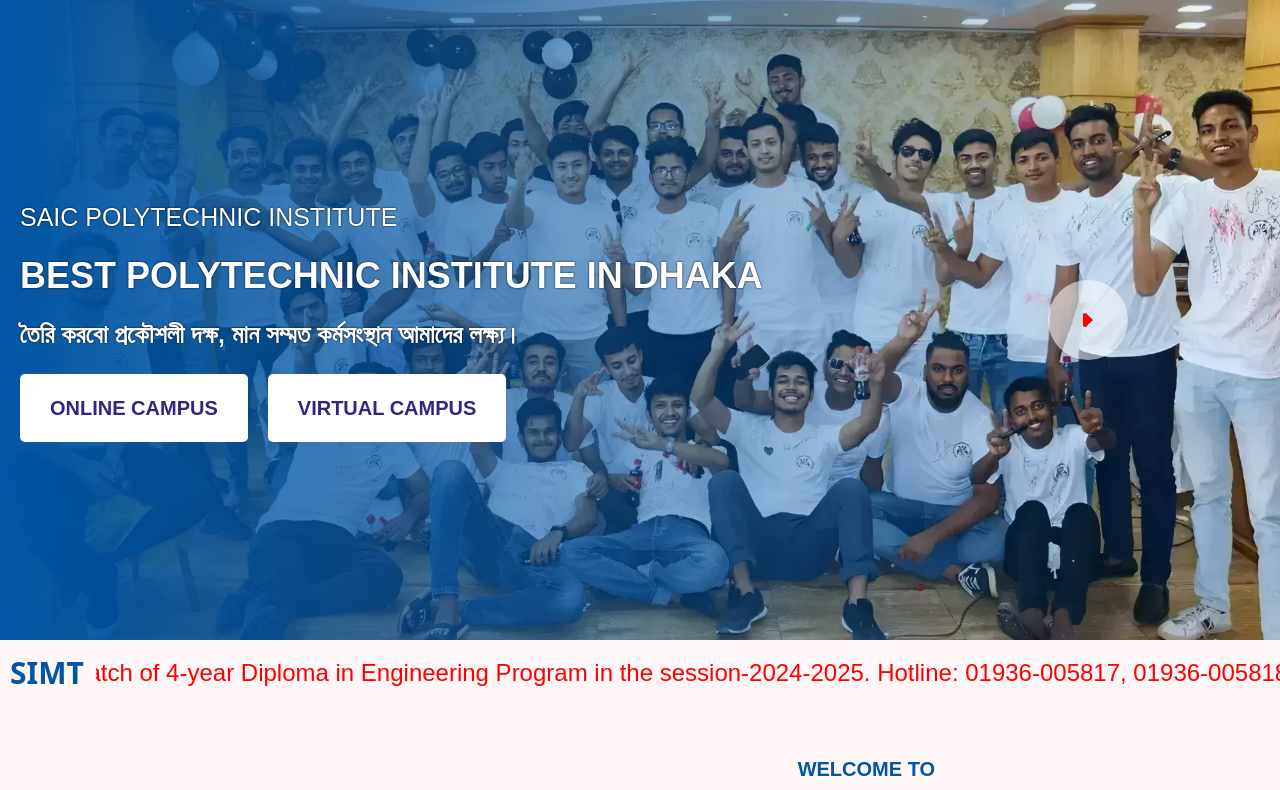
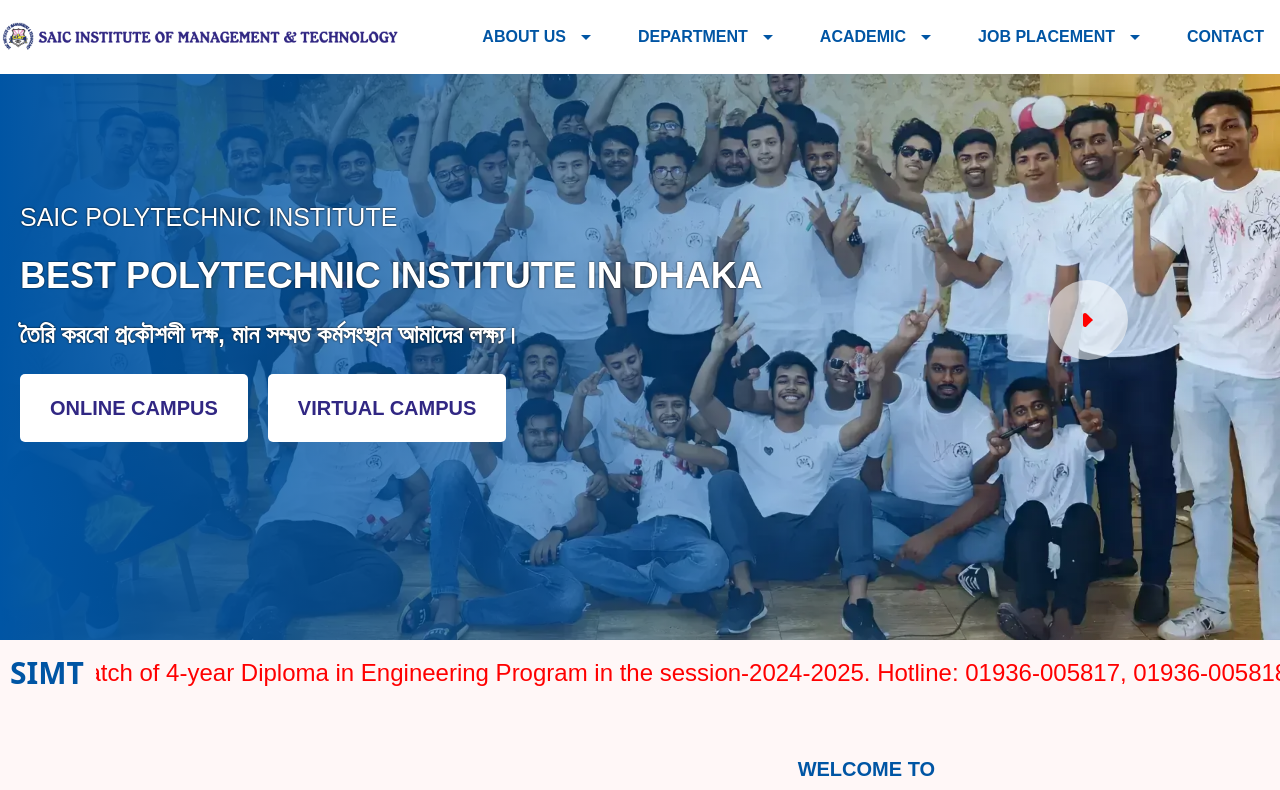
Before and after one commit to rockydey077/education-project, a Next.js app: page / in a window 1280 px wide. Shown: the top 790 px of the page. Built offline with nearby package versions, Linux system fonts and the light colour scheme; a web font is replaced by a local one.

Commit message:
dropdown complete for dashtop

```diff
--- a/src/app/layout.js
+++ b/src/app/layout.js
@@ -1,3 +1,4 @@
+import Navbar from "@/components/Shared/Navbar";
 import "./globals.css";
 import Footer from "@/components/Shared/Footer";
 
@@ -10,6 +11,7 @@
   return (
     <html lang="en">
       <body className={``}>
+        <Navbar />
         <section>{children}</section>
         <Footer />
       </body>
--- a/src/components/HomeComponents/Banner.jsx
+++ b/src/components/HomeComponents/Banner.jsx
@@ -19,7 +19,7 @@
           </h3>
           <div className="space-x-5">
             <button className="relative overflow-hidden px-[30px] py-5 rounded-[5px] text-xl font-semibold uppercase text-[#312783] hover:text-white delay-50 duration-300 bg-white border-none focus:outline-none group">
-              <span className="relative z-50">Online Campus</span>
+              <span className="relative z-10">Online Campus</span>
               <span className="absolute inset-0 bg-[#0055A4] transition-transform duration-300 ease-out transform translate-x-full group-hover:translate-x-0"></span>
             </button>
             <button className="relative overflow-hidden px-[30px] py-5 rounded-[5px] text-xl font-semibold uppercase text-[#312783] hover:text-white delay-50 duration-300 bg-white border-none focus:outline-none group">
--- /dev/null
+++ b/src/components/Shared/Navbar.jsx
@@ -0,0 +1,137 @@
+"use client";
+import React, { useState } from "react";
+import styles from "./Navbar.module.css";
+import logo from "../../../public/assets/SIMT-web-logo-50x600-1.png";
+import Image from "next/image";
+import Link from "next/link";
+import { MdArrowDropDown } from "react-icons/md";
+
+const Navbar = () => {
+  return (
+    <div className="bg-white fixed top-0 w-full z-50">
+      <div className="max-w-[1360px] mx-auto py-3 flex items-center justify-between">
+        <Link href="/" className="block">
+          <Image
+            src={logo}
+            width={600}
+            height={60}
+            className="w-[400px] h-auto"
+            alt=""
+          />
+        </Link>
+        <nav className="">
+          <ul className="flex space-x-2 items-center rubik">
+            {/* About Us */}
+            <li className={`relative group ${styles.dropdown}`}>
+              <button className="hover:bg-[#0055A4] duration-300 px-4 py-[13px] hover:text-white flex items-center gap-2 text-base font-semibold uppercase text-[#0055A4] hover:fill-white ">
+                About Us
+                <MdArrowDropDown className="text-2xl" />
+              </button>
+              <ul
+                className={`${styles["dropdown-content"]} absolute left-0 mt-2 w-48 bg-white rounded-sm hidden group-hover:block duration-300 ${styles["drop-shadow"]} rubik text-base font-semibold uppercase text-[#0055A4]`}
+              >
+                <li className="hover:bg-[#0055A4] border-b border-[#000] w-full p-[15px] hover:text-white">
+                  <a href="#">History of SIMT</a>
+                </li>
+                <li className="hover:bg-[#0055A4] border-b border-[#000] w-full p-[15px] hover:text-white">
+                  <a href="#">Mission & Vision</a>
+                </li>
+                <li className="hover:bg-[#0055A4] border-b border-[#000] w-full p-[15px] hover:text-white">
+                  <a href="#">Faculty Member</a>
+                </li>
+                <li className="hover:bg-[#0055A4] w-full p-[15px] hover:text-white">
+                  <a href="#">Photo Gallery</a>
+                </li>
+              </ul>
+            </li>
+
+            {/* Department */}
+            <li className={`relative group ${styles.dropdown}`}>
+              <button className="hover:bg-[#0055A4] duration-300 px-4 py-[13px] hover:text-white flex items-center gap-2 text-base font-semibold uppercase text-[#0055A4] hover:fill-white">
+                Department
+                <MdArrowDropDown className="text-2xl" />
+              </button>
+              <ul
+                className={`${styles["dropdown-content"]} absolute left-0 mt-2 w-80 bg-white rounded-sm hidden group-hover:block duration-300 ${styles["drop-shadow"]} rubik text-base font-semibold uppercase text-[#0055A4] `}
+              >
+                <li className="hover:bg-[#0055A4] border-b border-[#000] w-full p-[15px] hover:text-white">
+                  <a href="#">Computer Engineering</a>
+                </li>
+                <li className="hover:bg-[#0055A4] border-b border-[#000] w-full p-[15px] hover:text-white">
+                  <a href="#">Civil Engineering</a>
+                </li>
+                <li className="hover:bg-[#0055A4] border-b border-[#000] w-full p-[15px] hover:text-white">
+                  <a href="#">Architecture Engineering</a>
+                </li>
+                <li className="hover:bg-[#0055A4] border-b border-[#000] w-full p-[15px] hover:text-white">
+                  <a href="#">Electrical Engineering</a>
+                </li>
+                <li className="hover:bg-[#0055A4] border-b border-[#000] w-full p-[15px] hover:text-white">
+                  <a href="#">Mechanical Engineering</a>
+                </li>
+                <li className="hover:bg-[#0055A4] w-full p-[15px] hover:text-white">
+                  <a href="#">Textile Engineering</a>
+                </li>
+              </ul>
+            </li>
+
+            {/* Academic */}
+            <li className={`relative group ${styles.dropdown}`}>
+              <button className="hover:bg-[#0055A4] duration-300 px-4 py-[13px] hover:text-white flex items-center gap-2 text-base font-semibold uppercase text-[#0055A4] hover:fill-white">
+                Academic
+                <MdArrowDropDown className="text-2xl" />
+              </button>
+              <ul
+                className={`${styles["dropdown-content"]} absolute left-0 mt-2 w-40 bg-white rounded-sm hidden group-hover:block duration-300 ${styles["drop-shadow"]} rubik text-base font-semibold uppercase text-[#0055A4]`}
+              >
+                <li className="hover:bg-[#0055A4] border-b border-[#000] w-full p-[15px] hover:text-white">
+                  <a href="#">Notice</a>
+                </li>
+                <li className="hover:bg-[#0055A4] border-b border-[#000] w-full p-[15px] hover:text-white">
+                  <a href="#">Faculty</a>
+                </li>
+                <li className="hover:bg-[#0055A4] border-b border-[#000] w-full p-[15px] hover:text-white">
+                  <a href="#">Blog</a>
+                </li>
+                <li className="hover:bg-[#0055A4] w-full p-[15px] hover:text-white">
+                  <a href="#">Library</a>
+                </li>
+              </ul>
+            </li>
+
+            {/* Job Placement */}
+            <li className={`relative group ${styles.dropdown}`}>
+              <button className="hover:bg-[#0055A4] duration-300 px-4 py-[13px] hover:text-white flex items-center gap-2 text-base font-semibold uppercase text-[#0055A4] hover:fill-white">
+                Job Placement
+                <MdArrowDropDown className="text-2xl" />
+              </button>
+              <ul
+                className={`${styles["dropdown-content"]} absolute left-0 mt-2 w-56 bg-white rounded-sm hidden group-hover:block duration-300 ${styles["drop-shadow"]} rubik text-base font-semibold uppercase text-[#0055A4] `}
+              >
+                <li className="hover:bg-[#0055A4] border-b border-[#000] w-full p-[15px] hover:text-white">
+                  <a href="#">Placement Cell</a>
+                </li>
+                <li className="hover:bg-[#0055A4] border-b border-[#000] w-full p-[15px] hover:text-white">
+                  <a href="#">Mou</a>
+                </li>
+                <li className="hover:bg-[#0055A4] border-b border-[#000] w-full p-[15px] hover:text-white">
+                  <a href="#">Industrial Linkage</a>
+                </li>
+                <li className="hover:bg-[#0055A4] w-full p-[15px] hover:text-white">
+                  <a href="#">Success Story</a>
+                </li>
+              </ul>
+            </li>
+
+            {/* Contact */}
+            <li className="text-base font-semibold text-[#0055A4] uppercase hover:bg-[#0055A4] duration-300 px-4 py-[13px] hover:text-white">
+              <Link href="/contact">Contact</Link>
+            </li>
+          </ul>
+        </nav>
+      </div>
+    </div>
+  );
+};
+
+export default Navbar;
--- /dev/null
+++ b/src/components/Shared/Navbar.module.css
@@ -0,0 +1,28 @@
+.drop-shadow {
+  box-shadow: 0 0 5px 0 #0055a4;
+}
+
+/* .dropdown-content {
+  transition: opacity 0.2s ease-in-out;
+  opacity: 0;
+  visibility: hidden;
+}
+
+.dropdown:hover .dropdown-content,
+.dropdown-content.show {
+  opacity: 1;
+  visibility: visible;
+}
+
+.dropdown-content {
+  transition: opacity 0.2s ease-in-out;
+  opacity: 0;
+  visibility: hidden;
+  transition-delay: 100ms;
+}
+
+.dropdown:hover .dropdown-content {
+  opacity: 1;
+  visibility: visible;
+  transition-delay: 0ms;
+} */
```
Also changed, not shown: public/assets/SIMT-web-logo-50x600-1.png (added).
